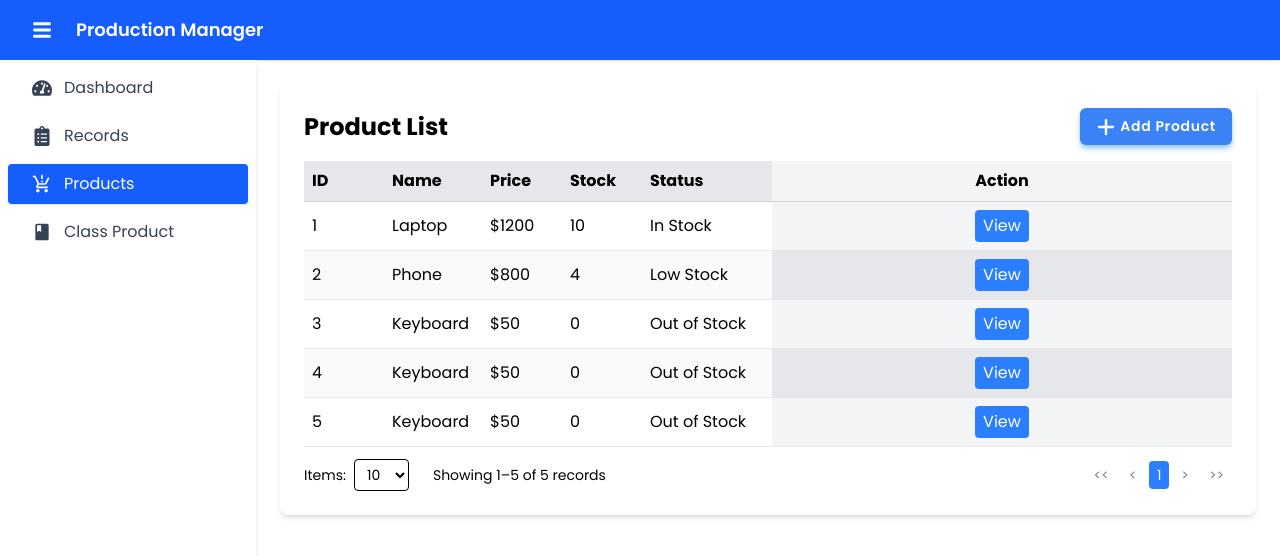
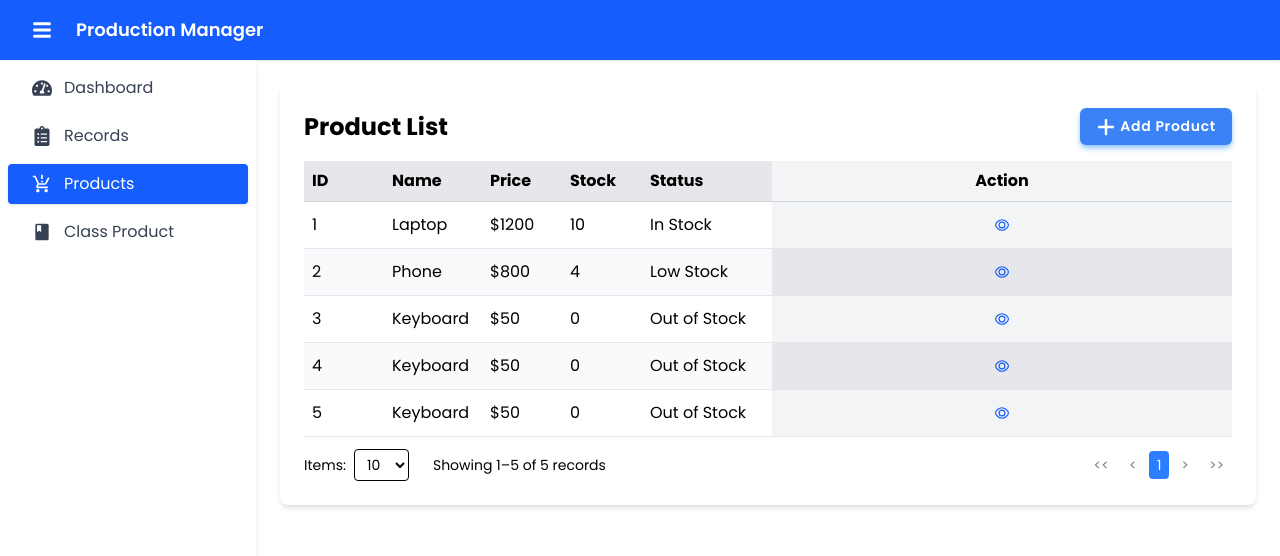
Before and after one commit to AlbertLumba/side-system, a React (Vite) app: page /products in a window 1280 px wide. Shown: the top 556 px of the page. Built offline with nearby package versions, Linux system fonts and the light colour scheme.

Commit message:
new update

```diff
--- a/src/shared/components/Button.jsx
+++ b/src/shared/components/Button.jsx
@@ -29,7 +29,7 @@ export default function Button({
       outline:
         "bg-white rounded-md cursor-pointer text-primary-blue-600 tracking-wider font-semibold outline-none border border-primary-blue-600 shadow-md hover:shadow-primary-blue-300 hover:shadow-2xl active:shadow-inner transiton",
 
-      text: "text-primary-blue-600",
+      text: "text-primary-blue-600 cursor-pointer",
     },
   };
 
--- a/src/shared/components/Table.jsx
+++ b/src/shared/components/Table.jsx
@@ -1,5 +1,8 @@
 
 import React, { useState, useMemo, useEffect } from "react";
+import Button from "../../shared/components/Button";
+import { GrView } from "react-icons/gr";
+
 
 
 export default function Table({
@@ -160,12 +163,18 @@ export default function Table({
                       borderBottom: "1px solid #e5e7eb",
                     }}
                   >
-                    <button
+
+                    <Button
                       onClick={() => onView(row)}
-                      className="px-2 py-1 bg-blue-500 text-white rounded hover:bg-blue-600"
+                      color="primary-blue"
+                      variant="text"
                     >
-                      View
-                    </button>
+                      <GrView />
+
+                    </Button>
+
+
+
                   </td>
                 </tr>
               ))
```
